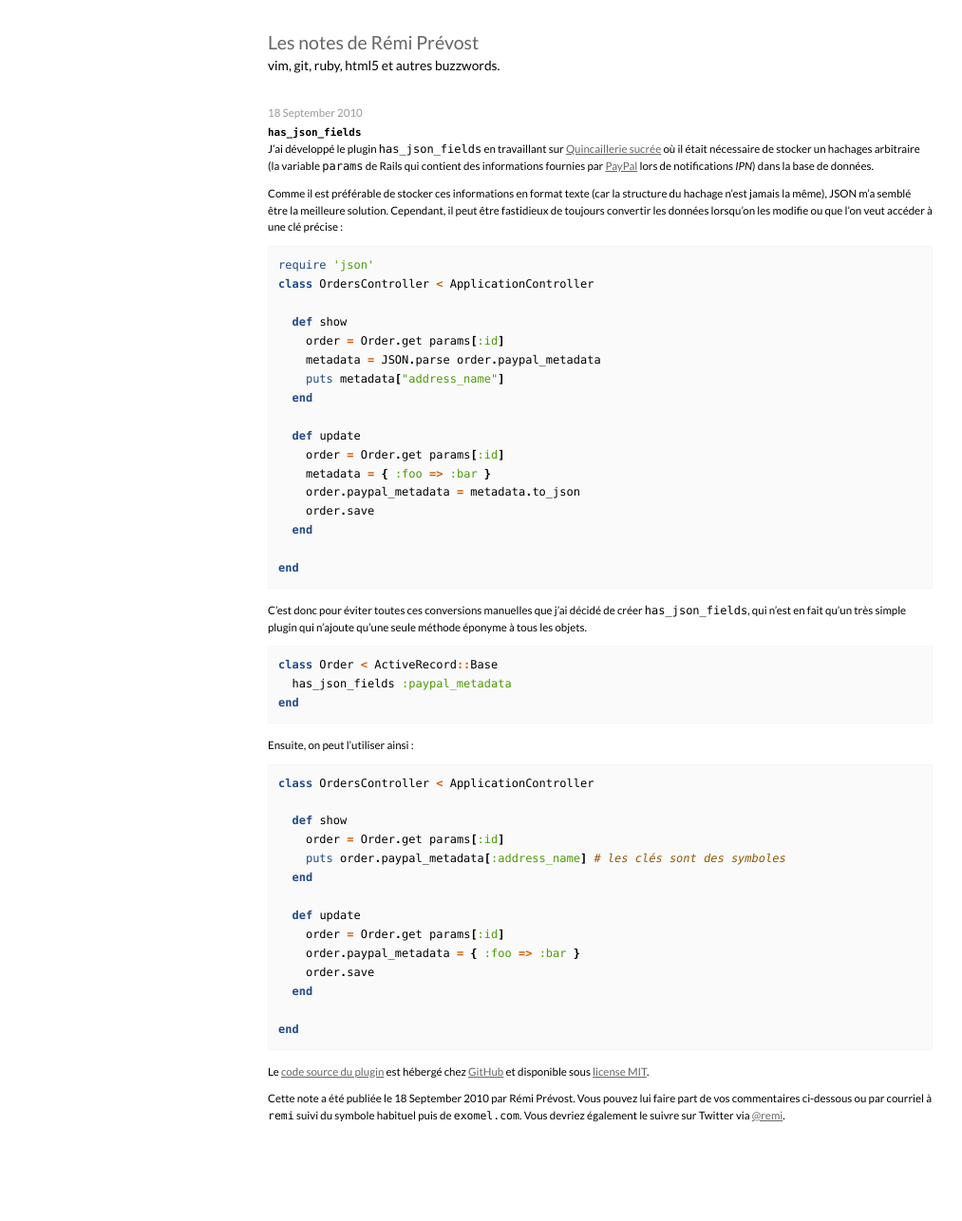
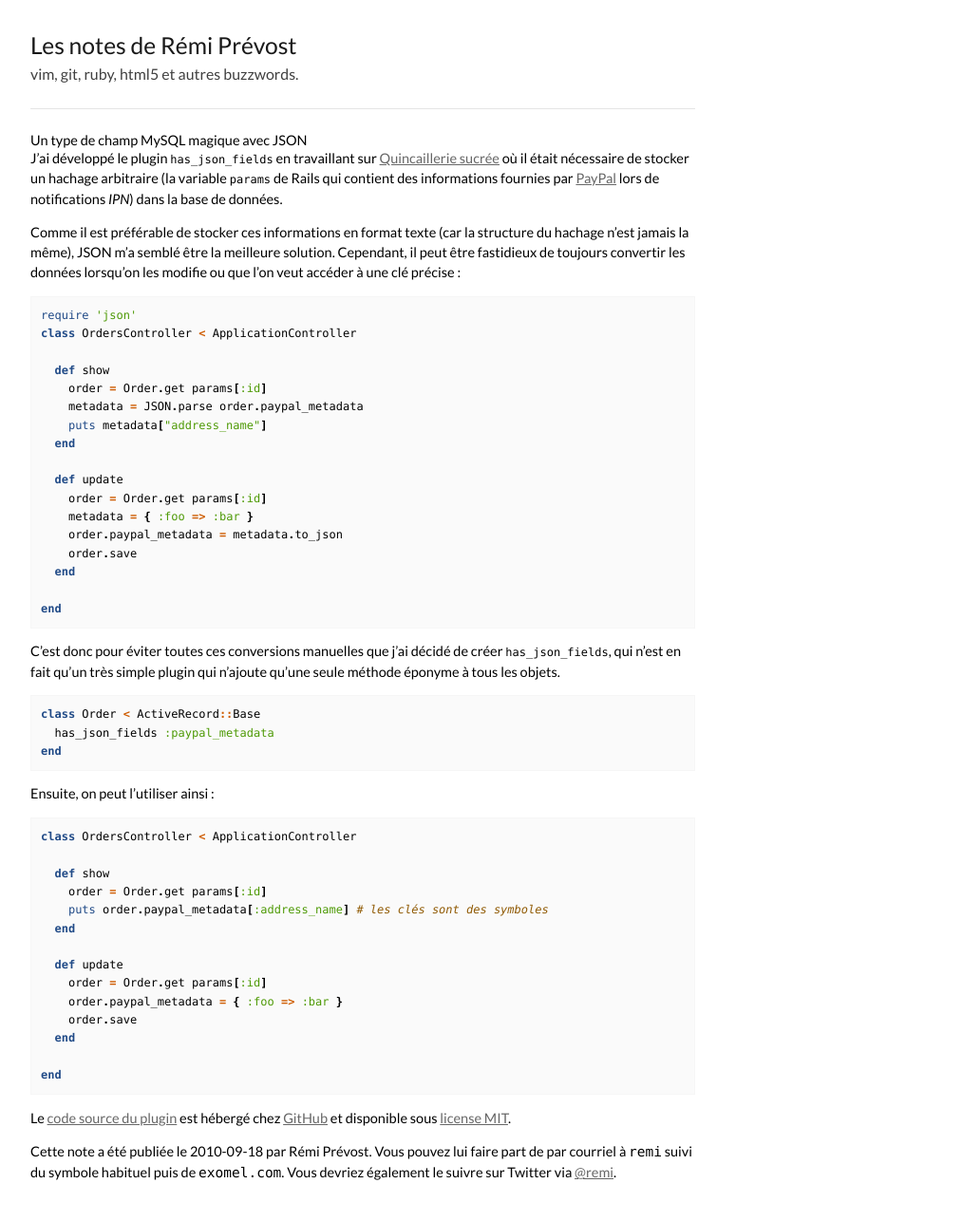
Before and after one commit to remi/notes.exomel.com, a Jekyll site: the page built from _posts/2010-09-18-has_json_fields.mkd, in a window 1280 px wide. Shown: the whole page at 95% size, without its empty margins (8-1021 px from the left). Built offline with Jekyll 4.4.1, drawn with Linux system fonts in a browser that asks for light colours; Markdown is read by kramdown in place of the engine named in the settings; before the commit the page ends 1241 px from its top, so only the background shows below that.

Commit message:
Let’s put this thing back on track!

```diff
--- /dev/null
+++ b/Gemfile
@@ -0,0 +1,4 @@
+source :rubygems
+
+gem "jekyll"
+gem "rdiscount"
--- a/_layouts/master.html
+++ b/_layouts/master.html
@@ -14,7 +14,7 @@
   <div id="wrap">
     <header class="group">
       <p class="main">
-        <strong><a href="/">Les notes de Rémi Prévost</a></strong><br />
+        <strong><a href="/">Les <em>notes</em> de <em>Rémi Prévost</em></a></strong><br />
         <span>vim, git, ruby, html5 et autres buzzwords.</span>
       </p>
       <hr />
@@ -22,10 +22,6 @@
     <div id="content">
       {{ content }}
     </div>
-    <footer>
-      <hr />
-      <p>© 2010-2011 <strong><a href="http://remiprevost.com">Rémi Prévost</a></strong>. Propulsé par <a href="http://github.com/mojombo/jekyll">jekyll</a> et <a href="http://nginx.org">nginx</a>.</p>
-    </footer>
   </div>
 </body>
 </html>
--- a/_layouts/post.html
+++ b/_layouts/post.html
@@ -3,12 +3,11 @@ layout: master
 section: single
 ---
       <article>
-        <p class="meta"><time pubdate datetime="{{ page.date | date:"%Y-%m-%d"}}">{{ page.date | date:"%e %B %Y" }}</time></p>
         <h1>{{ page.titre }}</h1>
         <div class="article-content">
           {{ content }}
         </div>
         <div class="article-meta">
-          Cette note a été publiée le {{ page.date | date:"%e %B %Y" }} par Rémi Prévost. Vous pouvez lui faire part de vos commentaires ci-dessous ou par courriel à <code>remi</code> suivi du symbole habituel puis de <code>exomel.com</code>. Vous devriez également le suivre sur Twitter via <a href="http://twitter.com/remi">@remi</a>.
+          Cette note a été publiée le {{ page.date | date:"%Y-%m-%d" }} par Rémi Prévost. Vous pouvez lui faire part de par courriel à <code>remi</code> suivi du symbole habituel puis de <code>exomel.com</code>. Vous devriez également le suivre sur Twitter via <a href="http://twitter.com/remi">@remi</a>.
         </div>
       </article>
--- a/_posts/2010-09-16-utiliser-cache-fu-avec-une-application-rails.mkd
+++ b/_posts/2010-09-16-utiliser-cache-fu-avec-une-application-rails.mkd
@@ -1,6 +1,6 @@
 ---
 layout: post
-titre: Utiliser cache_fu avec une application Rails
+titre: Utiliser <em>cache_fu</em> avec une application Rails
 excerpt: Plus une application effectue de requêtes vers une base de données, plus elle est ralentie. Le plugin <code>cache_fu</code> nous permet d’effectuer des requêtes à un regroupement de serveurs <code>memcached</code> tout en restant étroitement lié à un modèle <code>ActiveRecord</code>.
 couleur: "rgb(112,130,0)"
 categories:
--- a/_posts/2010-09-18-has_json_fields.mkd
+++ b/_posts/2010-09-18-has_json_fields.mkd
@@ -1,6 +1,6 @@
 ---
 layout: post
-titre: <code>has_json_fields</code>
+titre: Un type de champ MySQL magique avec JSON
 excerpt: Présentation d’un plugin Ruby on Rails permettant de stocker des hachages Ruby dans le champ d’un modèle <code>ActiveRecord</code> sous forme de chaine JSON, en convertissant automatiquement à la lecture et à l’écriture.
 couleur: "rgb(0,72,130)"
 categories:
@@ -9,7 +9,7 @@ categories:
 - rails
 ---
 
-J’ai développé le plugin `has_json_fields` en travaillant sur [Quincaillerie sucrée](http://www.quincailleriesucree.com) où il était nécessaire de stocker un hachages arbitraire (la variable `params` de Rails qui contient des informations fournies par [PayPal](http://www.paypal.com) lors de notifications *IPN*) dans la base de données.
+J’ai développé le plugin `has_json_fields` en travaillant sur [Quincaillerie sucrée](http://www.quincailleriesucree.com) où il était nécessaire de stocker un hachage arbitraire (la variable `params` de Rails qui contient des informations fournies par [PayPal](http://www.paypal.com) lors de notifications *IPN*) dans la base de données.
 
 Comme il est préférable de stocker ces informations en format texte (car la structure du hachage n’est jamais la même), JSON m’a semblé être la meilleure solution. Cependant, il peut être fastidieux de toujours convertir les données lorsqu’on les modifie ou que l’on veut accéder à une clé précise :
 
--- a/_posts/2010-09-22-expressions-regulieres-les-lookarounds.mkd
+++ b/_posts/2010-09-22-expressions-regulieres-les-lookarounds.mkd
@@ -1,6 +1,6 @@
 ---
 layout: post
-titre: "Expressions régulières : les <em>lookaround</em>s"
+titre: "Expressions régulières : les <em>lookaround</em>s"
 excerpt: Méconnu ou sous-estimée, le concept des <em>lookaround</em>s dans les expressions régulières est une fonctionnalité très puissante lorsqu’on veut capturer des portions d’expression avec du contexte positif ou négatif.
 couleur: "rgb(130,0,38)"
 ---
--- a/css/screen.css
+++ b/css/screen.css
@@ -15,12 +15,13 @@ html {
 
 body {
   font-family: Lato, Arial, Verdana, sans-serif;
-  font-size: 115%;
-  line-height: 1.5;
+  font-size: 145%;
+  line-height: 1.45;
   color: #000;
   background: #fff;
   position: relative;
-  padding: 0 40px;
+  padding: 0 40px 40px;
+  font-weight: 300;
 }
 
 p,ul,ol,table { margin-bottom: 1em; }
@@ -42,6 +43,10 @@ span.amp { font-family: Baskerville, "Goudy Old Style", "Palatino", "Book Antiqu
 header, footer, nav, section, hgroup, article, aside, figure, canvas { display: block; }
 time { display: inline; }
 
+h1, h2, h3, h4, h5, h6, strong {
+  font-weight: 400;
+}
+
 /* }}} */
 
 /* @section Layout {{{
@@ -50,18 +55,20 @@ time { display: inline; }
 #wrap {
   width: 700px;
   max-width: 100%;
-  margin: 0 auto;
 }
 
 header {
   text-align: left;
-  padding: 30px 0;
+  padding: 30px 0 25px;
+  margin: 0 0 25px;
   text-shadow: 1px solid #000;
+  border-bottom: 1px solid rgba(0,0,0,0.1);
   position: relative;
 }
 
 header a {
   text-decoration: none;
+  color: rgba(0,0,0,0.9);
 }
 
 header p {
@@ -75,53 +82,31 @@ header .main {
 header .main strong {
   margin: 0;
   font-size: 170%;
+  font-weight: 300;
+}
+
+header .main strong em {
+  font-weight: 400;
+  font-style: normal;
 }
 
 header .main span {
   margin: 0;
-  font-size: 120%;
-}
-
-*+html header .main span { color: #aaa; }
-* html header .main span { color: #aaa; }
-
-header strong {
-  font-weight: normal;
-}
-
-header .feed {
-  float: right;
-  position: absolute;
-  bottom: 30px;
-  right: 0;
-}
-
-header .feed a {
-  background: url("../img/interface/bg-feed.png") no-repeat 0 50%;
-  padding: 2px 0 2px 21px;
-  color: #FDAA34;
+  font-size: 110%;
+  color: rgba(0,0,0,0.75);
 }
 
 footer {
-  color: #ddd;
-  color: rgba(255, 255, 255, 0.5);
+  color: #444;
   text-align: center;
   padding: 20px 0;
 }
-
-*+html footer { color: #bbb; }
-* html footer { color: #bbb; }
-
-*+html footer a { color: #eee; }
-* html footer a { color: #eee; }
 
 footer p {
   margin: 0;
 }
 
 footer p a {
-  color: #eee;
-  color: rgba(255,255,255,0.8);
   text-decoration: none;
 }
 
@@ -138,6 +123,7 @@ footer p strong {
 }
 
 article h1 {
+  line-height: 1.1;
 }
 
 article h1 a {
@@ -146,7 +132,7 @@ article h1 a {
 
 body.template-single article h1 {
   font-size: 240%;
-  margin: 0 0 0.65em;
+  margin: 0 0 0.45em;
 }
 
 body.template-single article .article-content {
@@ -155,33 +141,36 @@ body.template-single article .article-content {
 
 body.template-single article .article-meta {
   border-top: 1px solid #eee;
-  font-size: 100%;
+  font-size: 90%;
   margin: 2em 0 0 0;
   padding: 20px 0 10px 0;
-  color: rgba(0,0,0,0.75);
+  color: rgba(0,0,0,0.6);
 }
 
 body.template-single article .article-content h2 {
-  font-size: 140%;
-  margin: 0 0 0.4em;
+  color: rgba(0,0,0,0.7);
+  font-size: 120%;
+  margin: 0 0 0.3em;
 }
 
 body.template-single article .article-content h3 {
-  font-size: 120%;
-  margin: 0 0 0.4em;
+  color: rgba(0,0,0,0.7);
+  font-size: 110%;
+  margin: 0 0 0.3em;
 }
 
 body.template-single article .article-content h4 {
-  font-size: 105%;
-  margin: 0 0 0.4em;
+  color: rgba(0,0,0,0.7);
+  font-size: 100%;
+  margin: 0 0 0.3em;
 }
 
 body.template-home article {
-  margin: 0 0 1.5em;
+  padding: 10px 0;
 }
 
 body.template-home article h1 {
-  font-size: 160%;
+  font-size: 125%;
   margin: 0 0 0.2em;
 }
 
@@ -189,7 +178,7 @@ body.template-home article h1 time {
   font-weight: normal;
   font-size: 70%;
   margin: 0 0 0 4px;
-  color: rgba(0,0,0,0.5);
+  color: rgba(0,0,0,0.3);
 }
 
 body.template-home article h1 a {
@@ -266,6 +255,7 @@ p.meta {
   color: #999;
   text-decoration: none;
   margin-bottom: 0.2em;
+  font-size: 85%;
 }
 
 /* }}} */
--- a/index.html
+++ b/index.html
@@ -7,7 +7,6 @@ titre: Accueil
       <article>
         <h1>
           <a href="{{ post.url }}">{{ post.titre }}</a>
-          <time pubdate datetime="{{ post.date | date:"%Y-%m-%d"}}">{{ post.date | date:"%e %B %Y" }}</time>
         </h1>
       </article>
       {% endfor %}
```
Also changed, not shown: Gemfile.lock (added).
